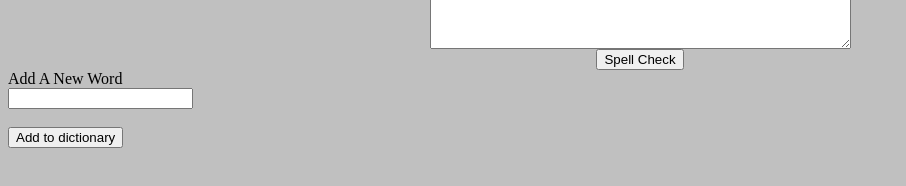
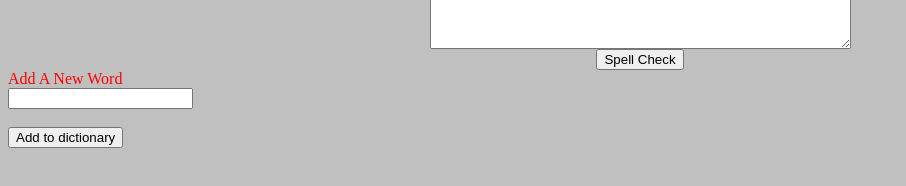
Before and after one commit to pankajkumarkbn/spellbug-CET, a plain HTML site: page index.html in a window 1280 px wide. Shown: the part 370-556 px from the top of the page, without its empty margins (0-906 px from the left). Drawn offline with Linux system fonts and the light colour scheme.

Commit message:
Update index.html
just rectified the form field

```diff
--- a/index.html
+++ b/index.html
@@ -35,7 +35,7 @@ Googe Developer Groups is excited to host Hackathon here at CET. Exciting isn't
         <script>  CKEDITOR.replace( 'myTextArea');</script>
 </div>
 
-<form align="left" form action="/action.txt" method="get">
+<form style="color:red" align="left" form action="/action.txt" method="get">
   Add A New Word<br>
   <input type="text" name="new" value=""><br><br>
   <input type="submit" value="Add to dictionary">
```
